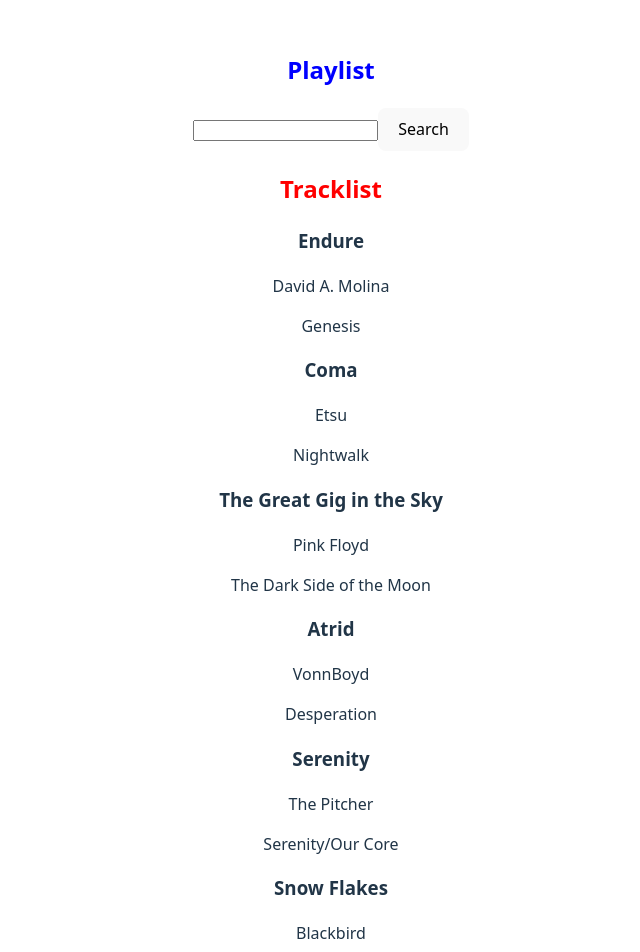
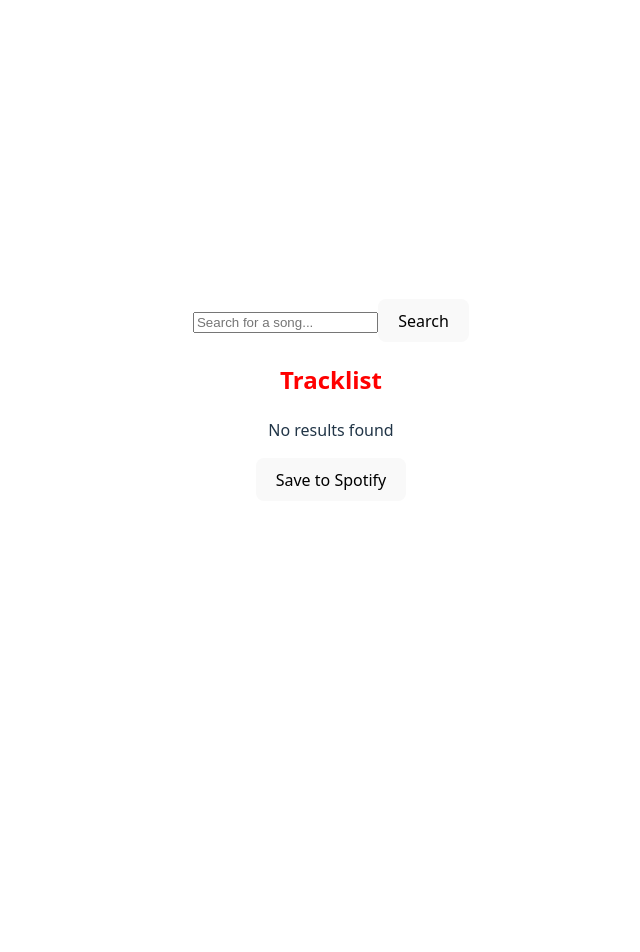
Before and after one commit to matteoconci/Jamming-Project, a React (Vite) app: page / in a window 1280 px wide. Shown: the top 952 px of the page, without its empty margins (309-949 px from the left). After the commit the page ends 800 px from the top, so only its background shows below. Built offline with nearby package versions, Linux system fonts and the light colour scheme.

Commit message:
Add useState to App and create handleInput function to print the result of the input field to the console. Add base code of the searchBar component with input bar and button that comunicate with the App component to send the input value to app

```diff
--- a/src/App/App.jsx
+++ b/src/App/App.jsx
@@ -2,7 +2,14 @@ import React, { useState } from 'react'
 import './App.css'
 import Playlist from '../Playlist/playlist.jsx';
 import Tracklist from '../Tracklist/tracklist.jsx';
+import SearchBar from '../SearchBar/searchBar.jsx';
 
+
+function App() {
+  const [search, setSearch] = useState('');
+  const [searchResults, setSearchResults] = useState([]);
+
+  function handleSearch() {
     const songArray = [
       {
           name: 'Endure',
@@ -15,45 +22,19 @@ const songArray = [
           artist: 'Etsu',
           album: 'Nightwalk',
           id: 2
-  },
-  {
-      name: 'The Great Gig in the Sky',
-      artist: 'Pink Floyd',
-      album: 'The Dark Side of the Moon',
-      id: 3
-  },
-  {
-      name: 'Atrid',
-      artist: 'VonnBoyd',
-      album: 'Desperation',
-      id: 4
-  },
-  {
-      name: 'Serenity',
-      artist: 'The Pitcher',
-      album: 'Serenity/Our Core',
-      id: 5
-  },
-  {
-      name: 'Snow Flakes',
-      artist: 'Blackbird',
-      album: 'Lonely Bird',
-      id: 6
       }
     ];
-
-function App() {
+    setSearchResults(songArray);
+  }
 
   return (
     <>
-      <Playlist />
-      <div>
-        <input type="text" />
-        <button>
-          Search
-        </button>
-      </div>
-      <Tracklist tracks={songArray}/>
+      <SearchBar
+        search={search}
+        setSearch={setSearch}
+        handleSearch={handleSearch}
+      />
+      <Tracklist tracks={searchResults}/>
       <div >
         <button >
           Save to Spotify
--- a/src/SearchBar/searchBar.jsx
+++ b/src/SearchBar/searchBar.jsx
@@ -0,0 +1,18 @@
+import React from "react";
+import styles from './searchBar.module.css';
+
+function SearchBar({search, setSearch, handleSearch}) {
+    return (
+        <div>
+            <input
+                type="text"
+                value={search}
+                onChange={(e) => setSearch(e.target.value)}
+                placeholder="Search for a song..."
+            />
+            <button onClick={handleSearch}>Search</button>
+        </div>
+    );
+}
+
+export default SearchBar;
```
Lines whose indentation alone changed are shown as unchanged.
